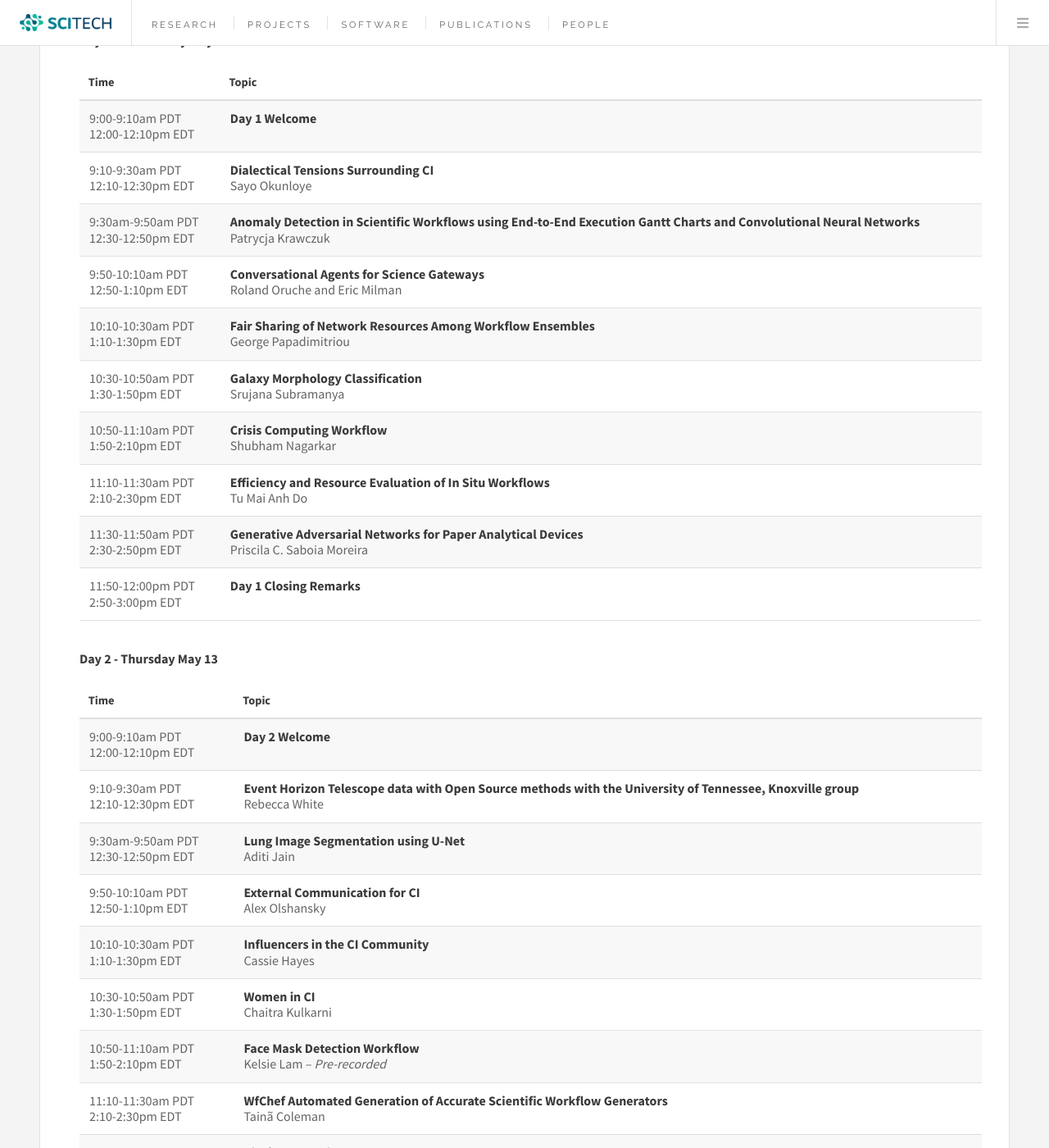
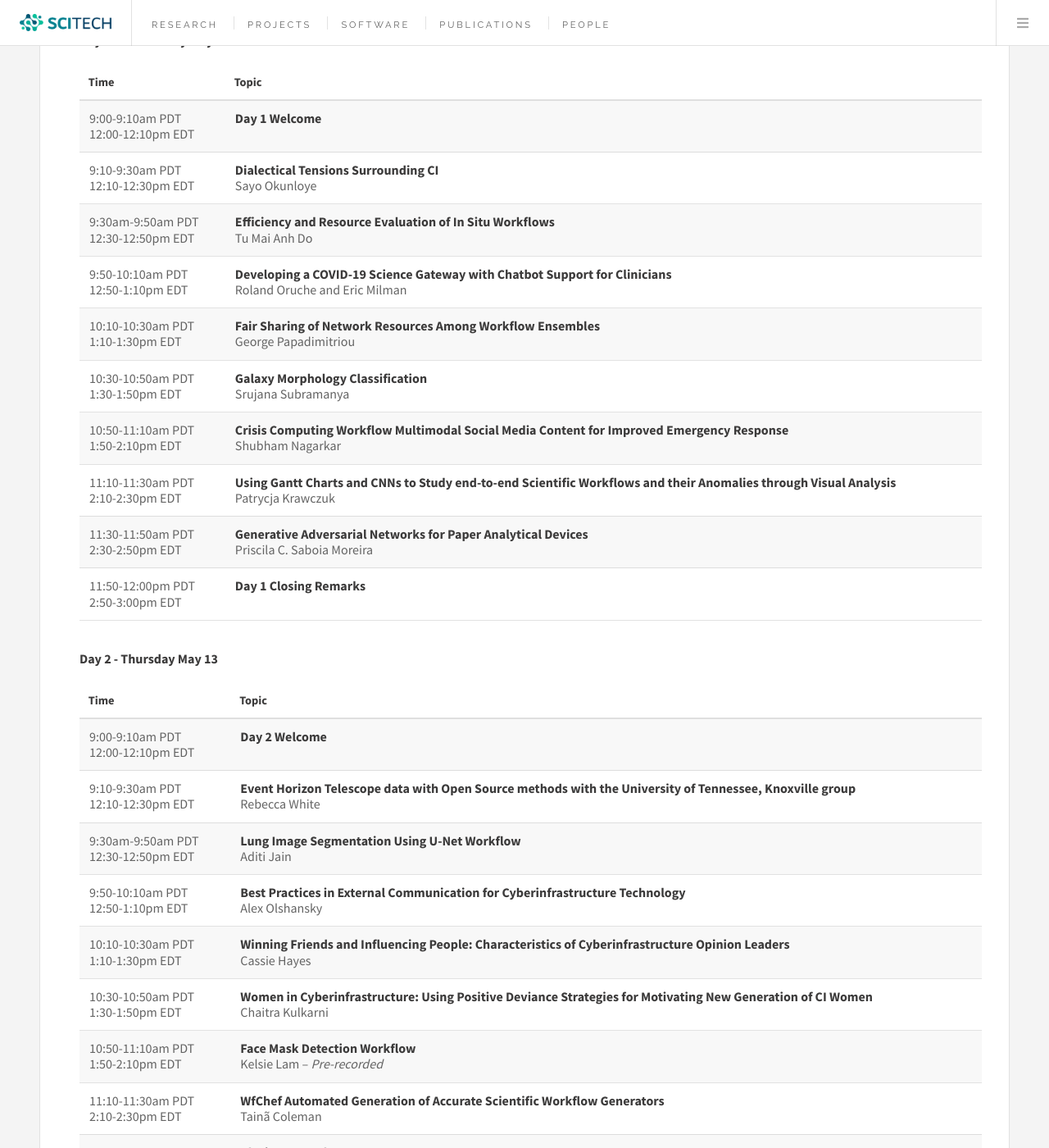
Before and after one commit to scitech-isi/scitech-isi.github.io, a Jekyll site: the page built from research-symposium.html, in a window 1280 px wide and 1400 px high, scrolled down 1361 px. Shown: the whole window at 82% size. Built offline with Jekyll 4.4.1, drawn with Linux system fonts in a browser that asks for light colours.

Commit message:
Update research-symposium.html

```diff
--- a/research-symposium.html
+++ b/research-symposium.html
@@ -75,14 +75,13 @@ permalink: /research-symposium
                     </tr>
                     <tr>
                         <td>9:30am-9:50am PDT<br/>12:30-12:50pm EDT</td>
-                        <td><strong>Anomaly Detection in Scientific Workflows using End-to-End Execution Gantt Charts
-                            and Convolutional Neural Networks</strong><br/>
-                            Patrycja Krawczuk
+                        <td><strong>Efficiency and Resource Evaluation of In Situ Workflows</strong><br/>
+                            Tu Mai Anh Do
                         </td>
                     </tr>
                     <tr>
                         <td>9:50-10:10am PDT<br/>12:50-1:10pm EDT</td>
-                        <td><strong>Conversational Agents for Science Gateways</strong><br/>
+                        <td><strong>Developing a COVID-19 Science Gateway with Chatbot Support for Clinicians</strong><br/>
                             Roland Oruche and Eric Milman
                         </td>
                     </tr>
@@ -100,14 +99,14 @@ permalink: /research-symposium
                     </tr>
                     <tr>
                         <td>10:50-11:10am PDT<br/>1:50-2:10pm EDT</td>
-                        <td><strong>Crisis Computing Workflow</strong><br/>
+                        <td><strong>Crisis Computing Workflow Multimodal Social Media Content for Improved Emergency Response</strong><br/>
                             Shubham Nagarkar
                         </td>
                     </tr>
                     <tr>
                         <td>11:10-11:30am PDT<br/>2:10-2:30pm EDT</td>
-                        <td><strong>Efficiency and Resource Evaluation of In Situ Workflows</strong><br/>
-                            Tu Mai Anh Do
+                        <td><strong>Using Gantt Charts and CNNs to Study end-to-end Scientific Workflows and their Anomalies through Visual Analysis</strong><br/>
+                            Patrycja Krawczuk
                         </td>
                     </tr>
                     <tr>
@@ -147,25 +146,25 @@ permalink: /research-symposium
                     </tr>
                     <tr>
                         <td>9:30am-9:50am PDT<br/>12:30-12:50pm EDT</td>
-                        <td><strong>Lung Image Segmentation using U-Net</strong><br/>
+                        <td><strong>Lung Image Segmentation Using U-Net Workflow</strong><br/>
                             Aditi Jain
                         </td>
                     </tr>
                     <tr>
                         <td>9:50-10:10am PDT<br/>12:50-1:10pm EDT</td>
-                        <td><strong>External Communication for CI</strong><br/>
+                        <td><strong>Best Practices in External Communication for Cyberinfrastructure Technology</strong><br/>
                             Alex Olshansky
                         </td>
                     </tr>
                     <tr>
                         <td>10:10-10:30am PDT<br/>1:10-1:30pm EDT</td>
-                        <td><strong>Influencers in the CI Community</strong><br/>
+                        <td><strong>Winning Friends and Influencing People: Characteristics of Cyberinfrastructure Opinion Leaders</strong><br/>
                             Cassie Hayes
                         </td>
                     </tr>
                     <tr>
                         <td>10:30-10:50am PDT<br/>1:30-1:50pm EDT</td>
-                        <td><strong>Women in CI</strong><br/>
+                        <td><strong>Women in Cyberinfrastructure: Using Positive Deviance Strategies for Motivating New Generation of CI Women</strong><br/>
                             Chaitra Kulkarni
                         </td>
                     </tr>
```
